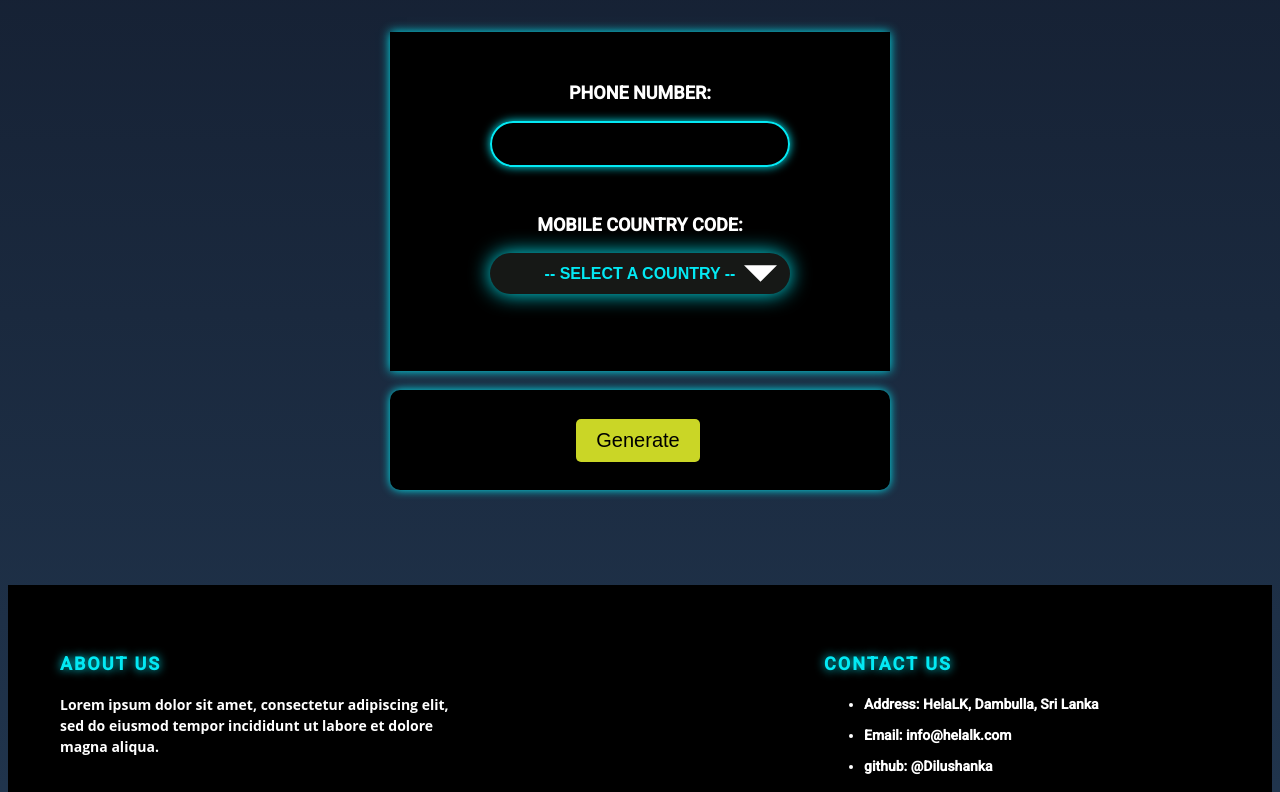
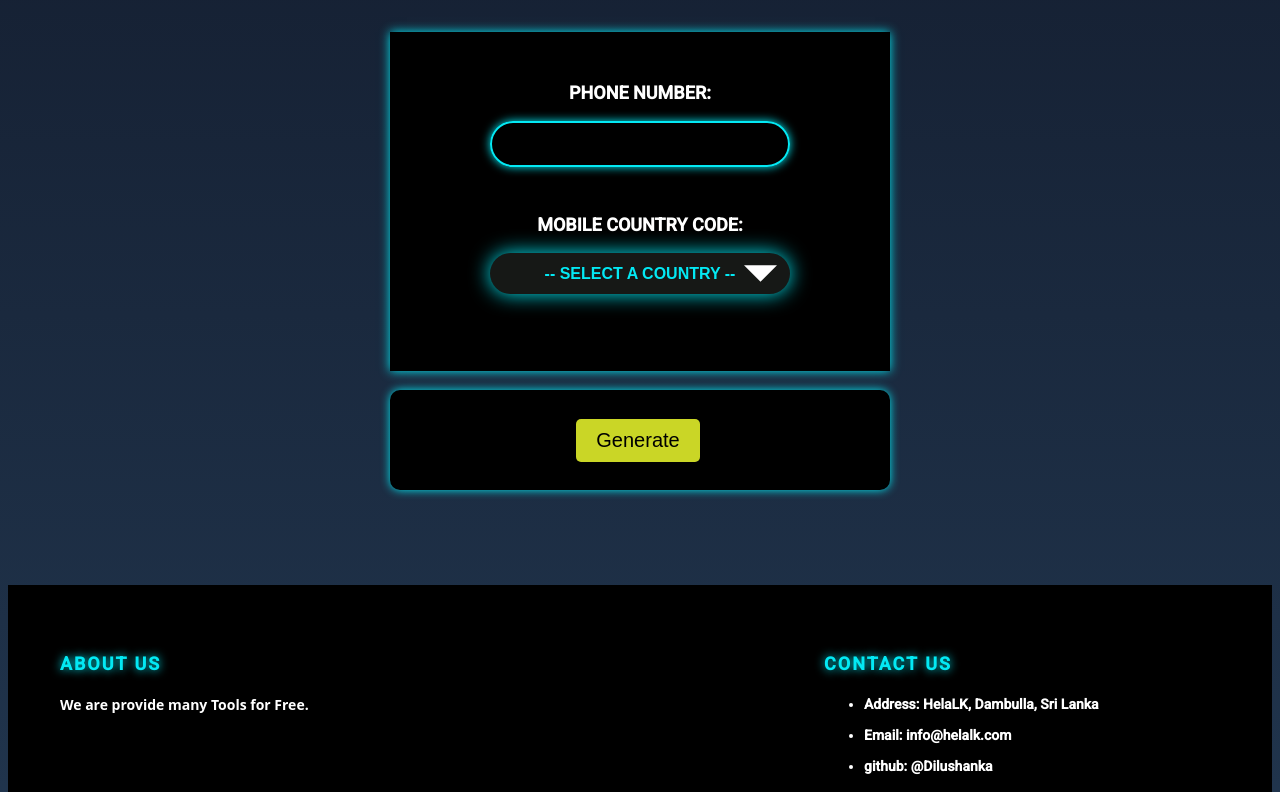
Before and after one commit to dilushanka/whatstool, a plain HTML site: page index.html in a window 1280 px wide. Shown: the part 160-952 px from the top of the page. Drawn offline with nearby package versions, Linux system fonts and the light colour scheme.

Commit message:
Update index.html

```diff
--- a/index.html
+++ b/index.html
@@ -313,7 +313,7 @@ hamburger.addEventListener('click', () => {
 	<div class="footer-container">
 	  <div class="footer-section">
 		<h3>About Us</h3>
-		<p>Lorem ipsum dolor sit amet, consectetur adipiscing elit, sed do eiusmod tempor incididunt ut labore et dolore magna aliqua.</p>
+		<p>We are provide many Tools for Free.</p>
 	  </div>
 	  <div class="footer-section">
 		<h3>Contact Us</h3>
```
